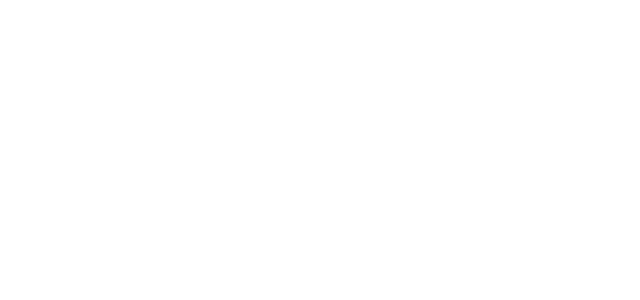
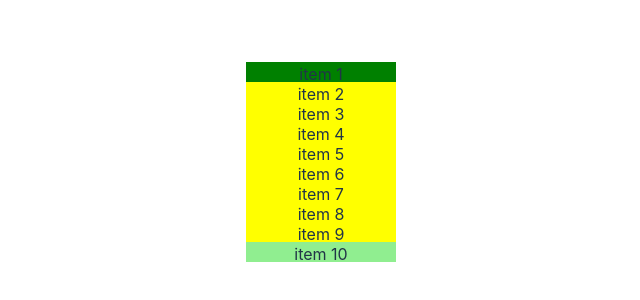
Before and after one commit to TheCandidStartup/infinisheet, a React (Vite) app: page / in a window 1280 px wide. Shown: the part 238-538 px from the top of the page, without its empty margins (319-959 px from the left). Built offline with nearby package versions, Linux system fonts and the light colour scheme.

Commit message:
Lots of logging, CSS changes to color highlight different items, moved getData call from runScroller to render to reduce size of state, made component pure so only rendered if state changes

```diff
--- a/src/App.css
+++ b/src/App.css
@@ -45,6 +45,28 @@
   width: 150px;
   overflow-y: auto;
 }
+.innerContainer {
+  will-change: transform;
+  background-color: yellow;
+}
 .item {
   height: 20px;
 }
+.item:nth-child(2) {
+  background-color: orange;
+}
+.item:nth-child(7) {
+  background-color: green;
+}
+.item:nth-child(16) {
+  background-color: lightgreen;
+}
+.item:nth-child(21) {
+  background-color: purple;
+}
+.topPadding {
+  background-color: red;
+}
+.bottomPadding {
+  background-color: blue;
+}
--- a/src/App.tsx
+++ b/src/App.tsx
@@ -6,8 +6,8 @@ const SETTINGS = {
   itemHeight: 20,
   amount: 10,
   tolerance: 5,
-  minIndex: -9999,
-  maxIndex: 100000,
+  minIndex: -999,
+  maxIndex: 1000,
   startIndex: 1
 }
 
@@ -24,9 +24,15 @@ const getData = (offset: number, limit: number):any[] => {
   return data
 }
 
+function MyText({ text } : { text: string }) {
+  return (
+    <>{text}</>
+  )
+}
+
 const rowTemplate = (item: any) => (
   <div className="item" key={item.index}>
-    {item.text}
+    <MyText text={item.text as string} key={item.index} />
   </div>
 )
 
--- a/src/VirtualScroller.jsx
+++ b/src/VirtualScroller.jsx
@@ -1,4 +1,4 @@
-import React, { Component } from 'react'
+import React, { Component, PureComponent } from 'react'
 
 const setInitialState = (settings) => {
   const { itemHeight, amount, tolerance, minIndex, maxIndex, startIndex } = settings
@@ -21,11 +21,11 @@ const setInitialState = (settings) => {
     topPaddingHeight,
     bottomPaddingHeight,
     initialPosition,
-    data: []
+    index: startIndex - tolerance
   }
 }
 
-class Scroller extends Component {
+class Scroller extends PureComponent {
   constructor(props) {
     super(props)
     this.state = setInitialState(props.settings)
@@ -33,28 +33,42 @@ class Scroller extends Component {
   }
 
   componentDidMount() {
+    console.log(`componentDidMount ${this.state.initialPosition}`);
     this.viewportElement.current.scrollTop = this.state.initialPosition
     if (!this.state.initialPosition) {
       this.runScroller({ target: { scrollTop: 0 } })
     }
   }
 
+  componentDidUpdate() {
+    console.log(`componentDidUpdate ${this.state.topPaddingHeight}`);
+  }
+
   runScroller = ({ target: { scrollTop } }) => {
     const { totalHeight, toleranceHeight, bufferedItems, settings: { itemHeight, minIndex }} = this.state
     const index = minIndex + Math.floor((scrollTop - toleranceHeight) / itemHeight)
-    const data = this.props.get(index, bufferedItems)
     const topPaddingHeight = Math.max((index - minIndex) * itemHeight, 0)
-    const bottomPaddingHeight = Math.max(totalHeight - topPaddingHeight - data.length * itemHeight, 0)
+    console.log(`runScroller ${scrollTop} ${minIndex + Math.floor(scrollTop/itemHeight)}`);
+    const bottomPaddingHeight = Math.max(totalHeight - topPaddingHeight - bufferedItems * itemHeight, 0)
+    window.requestAnimationFrame(() => {
+      console.log(`requestAnimationFrame ${scrollTop}`);
+      const messageChannel = new MessageChannel();
+      messageChannel.port1.onmessage = () => { console.log(`PostPaint ${scrollTop}`) };
+      messageChannel.port2.postMessage(undefined);
+    })
+    window.requestIdleCallback(() => { console.log(`requestIdleCallback  ${scrollTop}`) });
 
     this.setState({
       topPaddingHeight,
       bottomPaddingHeight,
-      data
+      index
     })
   }
 
   render() {
-    const { viewportHeight, topPaddingHeight, bottomPaddingHeight, data } = this.state
+    const { viewportHeight, bufferedItems, topPaddingHeight, bottomPaddingHeight, index } = this.state
+    const data = this.props.get(index, bufferedItems)
+    console.log(`render ${topPaddingHeight} ${data.length}`);
     return (
       <div
         className="viewport"
@@ -62,11 +76,13 @@ class Scroller extends Component {
         onScroll={this.runScroller}
         style={{ height: viewportHeight }}
       >
-        <div style={{ height: topPaddingHeight }}></div>
+        <div className="innerContainer">
+        <div className="topPadding" key="topPadding" style={{ height: topPaddingHeight }}></div>
         {
           data.map(this.props.row)
         }
-        <div style={{ height: bottomPaddingHeight }}></div>
+        <div className="bottomPadding" key="bottomPadding" style={{ height: bottomPaddingHeight }}></div>
+        </div>
       </div>
     )
   }
```
